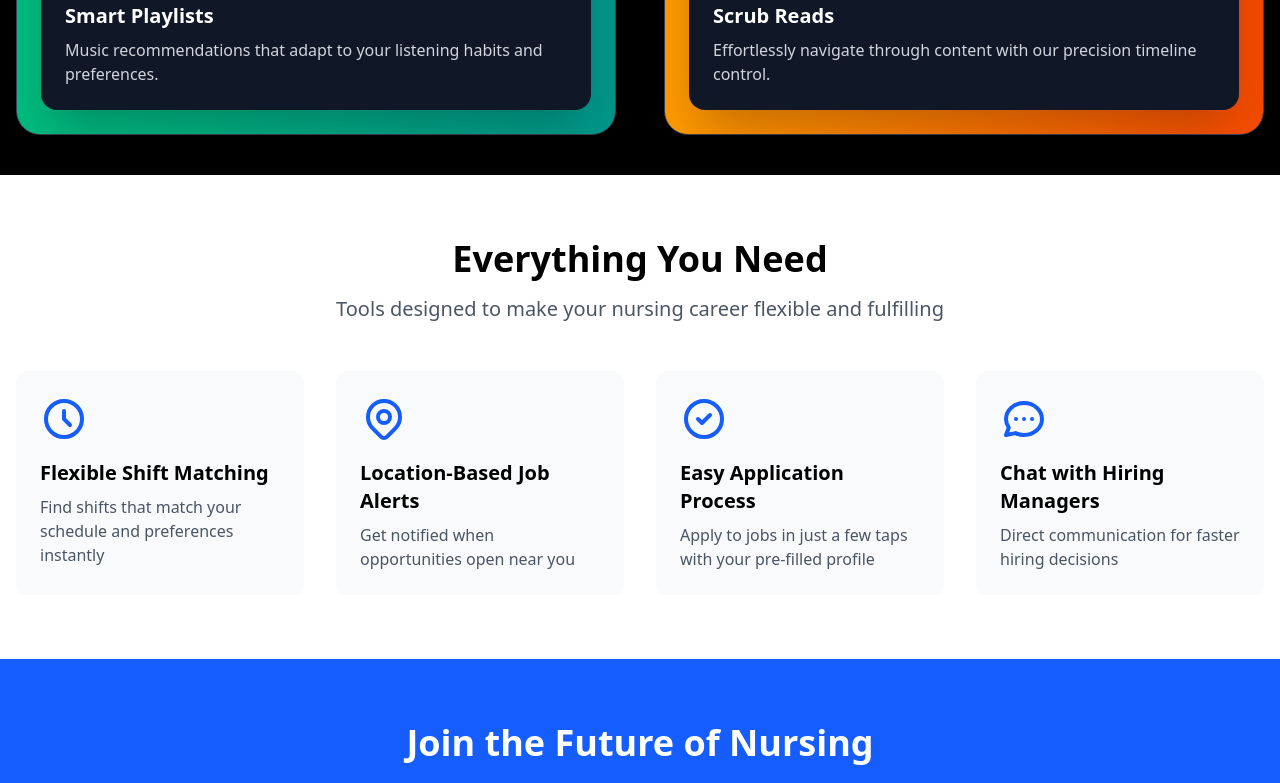
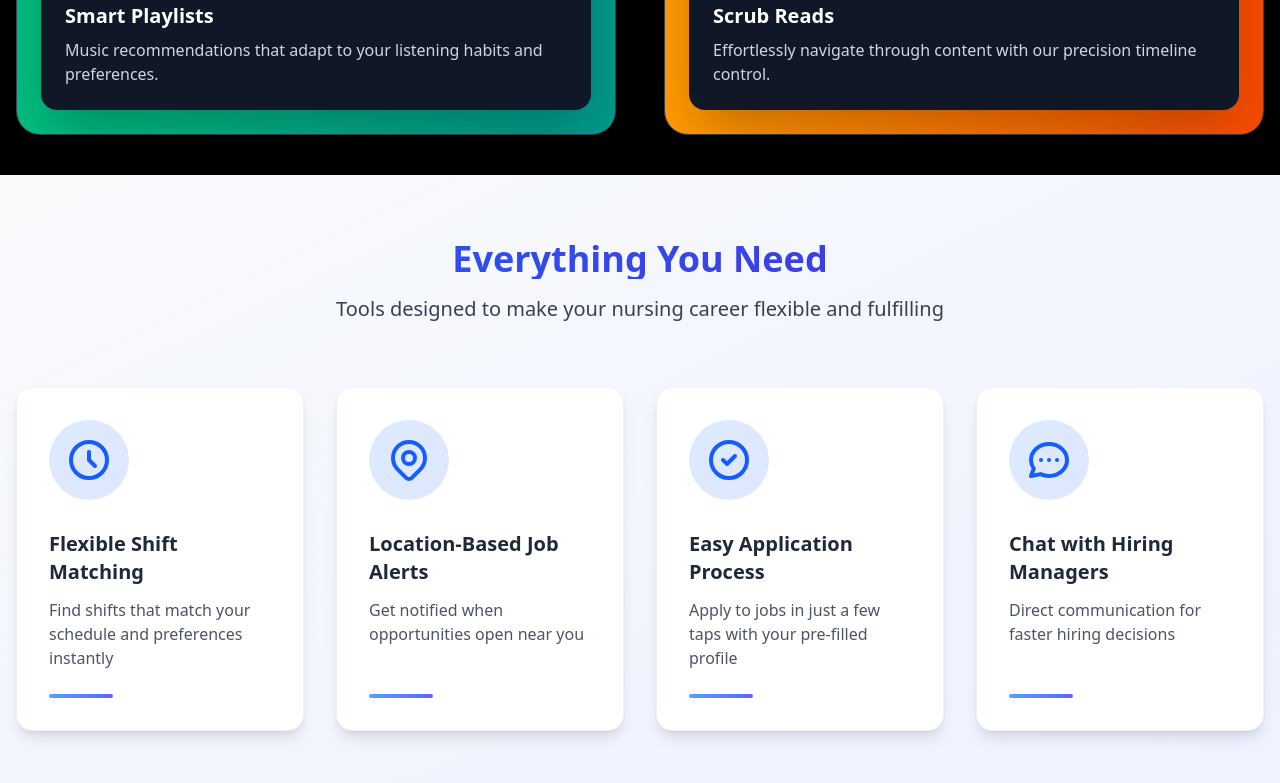
Before and after one commit to Thisalzzz/nursemoves-landing-page, a React (Vite) app: page / in a window 1280 px wide. Shown: the part 2000-2783 px from the top of the page. Built offline with nearby package versions, Linux system fonts and the light colour scheme.

Commit message:
enhanced email capture

```diff
--- a/package.json
+++ b/package.json
@@ -11,8 +11,10 @@
   },
   "dependencies": {
     "@tailwindcss/vite": "^4.1.11",
+    "framer-motion": "^12.23.12",
     "react": "^19.1.1",
     "react-dom": "^19.1.1",
+    "react-intersection-observer": "^9.16.0",
     "tailwindcss": "^4.1.11"
   },
   "devDependencies": {
--- a/src/components/EmailCapture.jsx
+++ b/src/components/EmailCapture.jsx
@@ -1,32 +1,134 @@
 // src/components/EmailCapture.jsx
-import React from 'react';
+import React, { useState } from 'react';
 
 const EmailCapture = () => {
+  const [email, setEmail] = useState('');
+  const [isSubmitting, setIsSubmitting] = useState(false);
+  const [isSubmitted, setIsSubmitted] = useState(false);
+
+  const handleSubmit = (e) => {
+    e.preventDefault();
+    if (!email) return;
+
+    setIsSubmitting(true);
+    // Simulate API call
+    setTimeout(() => {
+      setIsSubmitting(false);
+      setIsSubmitted(true);
+      setEmail('');
+      // Reset after 5 seconds
+      setTimeout(() => setIsSubmitted(false), 5000);
+    }, 1500);
+  };
+
   return (
-    <section className="py-16 bg-blue-600">
-      <div className="container mx-auto px-4">
-        <div className="max-w-2xl mx-auto text-center">
-          <h2 className="text-3xl md:text-4xl font-bold text-white mb-4">
-            Join the Future of Nursing
+    <section className="py-16 bg-gradient-to-br from-indigo-900 via-purple-900 to-blue-900 relative overflow-hidden">
+      {/* Decorative elements */}
+      <div className="absolute top-0 left-0 w-full h-full opacity-10">
+        <div className="absolute top-10 left-10 w-64 h-64 rounded-full bg-blue-500 mix-blend-soft-light"></div>
+        <div className="absolute bottom-10 right-10 w-80 h-80 rounded-full bg-purple-500 mix-blend-soft-light"></div>
+      </div>
+
+      <div className="container mx-auto px-4 relative z-10">
+        <div className="max-w-3xl mx-auto text-center">
+          <div className="bg-white/10 backdrop-blur-sm rounded-2xl p-8 md:p-12 border border-white/20 shadow-xl">
+            <div className="inline-flex items-center justify-center mb-6">
+              <div className="bg-blue-500/20 p-3 rounded-full">
+                <svg xmlns="http://www.w3.org/2000/svg" className="h-10 w-10 text-white" viewBox="0 0 24 24" fill="none" stroke="currentColor" strokeWidth="2" strokeLinecap="round" strokeLinejoin="round">
+                  <path d="M4 4h16c1.1 0 2 .9 2 2v12c0 1.1-.9 2-2 2H4c-1.1 0-2-.9-2-2V6c0-1.1.9-2 2-2z"></path>
+                  <polyline points="22,6 12,13 2,6"></polyline>
+                </svg>
+              </div>
+            </div>
+
+            <h2 className="text-3xl md:text-4xl font-bold text-white mb-4 tracking-tight">
+              Join the <span className="text-blue-300">Future</span> of Nursing
             </h2>
-          <p className="text-xl text-blue-100 mb-8">
-            Join our waitlist for early access & updates
+
+            <p className="text-xl text-blue-100 mb-8 max-w-2xl mx-auto leading-relaxed">
+              Be the first to experience our revolutionary platform. Join our exclusive waitlist for early access and updates.
             </p>
 
-          <form className="flex flex-col sm:flex-row gap-3 max-w-lg mx-auto">
+            {isSubmitted ? (
+              <div className="bg-green-500/20 border border-green-400/30 rounded-xl py-6 px-8 max-w-lg mx-auto transition-all duration-500 animate-pulse">
+                <div className="flex items-center justify-center gap-3">
+                  <svg xmlns="http://www.w3.org/2000/svg" className="h-7 w-7 text-green-300" viewBox="0 0 24 24" fill="none" stroke="currentColor" strokeWidth="2" strokeLinecap="round" strokeLinejoin="round">
+                    <path d="M22 11.08V12a10 10 0 1 1-5.93-9.14"></path>
+                    <polyline points="22 4 12 14.01 9 11.01"></polyline>
+                  </svg>
+                  <span className="text-green-100 text-lg font-medium">
+                    Thank you! We'll notify you when we launch.
+                  </span>
+                </div>
+              </div>
+            ) : (
+              <form onSubmit={handleSubmit} className="flex flex-col sm:flex-row gap-3 max-w-lg mx-auto">
+                <div className="relative flex-grow">
                   <input
                     type="email"
                     placeholder="Your email address"
-              className="flex-grow px-4 py-3 rounded-lg focus:outline-none focus:ring-2 focus:ring-blue-300"
+                    className="w-full px-5 py-4 rounded-xl bg-white/10 backdrop-blur-sm border border-white/20 text-white placeholder-blue-200 focus:outline-none focus:ring-2 focus:ring-blue-400 focus:border-transparent transition-all duration-300"
+                    value={email}
+                    onChange={(e) => setEmail(e.target.value)}
                     required
                   />
+                  <svg xmlns="http://www.w3.org/2000/svg" className="h-5 w-5 text-blue-300 absolute right-4 top-1/2 transform -translate-y-1/2" viewBox="0 0 24 24" fill="none" stroke="currentColor" strokeWidth="2" strokeLinecap="round" strokeLinejoin="round">
+                    <path d="M4 4h16c1.1 0 2 .9 2 2v12c0 1.1-.9 2-2 2H4c-1.1 0-2-.9-2-2V6c0-1.1.9-2 2-2z"></path>
+                    <polyline points="22,6 12,13 2,6"></polyline>
+                  </svg>
+                </div>
                 <button
                   type="submit"
-              className="bg-white text-blue-600 font-bold py-3 px-6 rounded-lg hover:bg-gray-100 transition duration-300"
+                  disabled={isSubmitting}
+                  className="bg-gradient-to-r from-blue-500 to-indigo-600 hover:from-blue-400 hover:to-indigo-500 text-white font-bold py-4 px-7 rounded-xl hover:shadow-lg transition-all duration-300 transform hover:-translate-y-0.5 focus:ring-2 focus:ring-blue-300 focus:ring-opacity-50 focus:outline-none relative overflow-hidden"
                 >
+                  {isSubmitting ? (
+                    <span className="flex items-center justify-center">
+                      <svg className="animate-spin -ml-1 mr-2 h-5 w-5 text-white" xmlns="http://www.w3.org/2000/svg" fill="none" viewBox="0 0 24 24">
+                        <circle className="opacity-25" cx="12" cy="12" r="10" stroke="currentColor" strokeWidth="4"></circle>
+                        <path className="opacity-75" fill="currentColor" d="M4 12a8 8 0 018-8V0C5.373 0 0 5.373 0 12h4zm2 5.291A7.962 7.962 0 014 12H0c0 3.042 1.135 5.824 3 7.938l3-2.647z"></path>
+                      </svg>
+                      Processing...
+                    </span>
+                  ) : (
+                    <span className="flex items-center justify-center">
                       Notify Me
+                      <svg xmlns="http://www.w3.org/2000/svg" className="h-5 w-5 ml-2" viewBox="0 0 24 24" fill="none" stroke="currentColor" strokeWidth="2" strokeLinecap="round" strokeLinejoin="round">
+                        <line x1="5" y1="12" x2="19" y2="12"></line>
+                        <polyline points="12 5 19 12 12 19"></polyline>
+                      </svg>
+                    </span>
+                  )}
                 </button>
               </form>
+            )}
+
+            <p className="text-blue-200 text-sm mt-5 opacity-80 max-w-lg mx-auto">
+              We respect your privacy. Unsubscribe at any time. No spam, ever.
+            </p>
+          </div>
+
+          <div className="mt-10 flex flex-wrap justify-center gap-6">
+            <div className="flex items-center gap-2">
+              <div className="flex -space-x-2">
+                {[1, 2, 3].map((item) => (
+                  <div key={item} className="w-8 h-8 rounded-full bg-blue-400 border-2 border-blue-800"></div>
+                ))}
+              </div>
+              <span className="text-blue-200 text-sm">
+                Join <span className="font-medium text-white">850+</span> nurses
+              </span>
+            </div>
+
+            <div className="flex items-center gap-2">
+              <svg xmlns="http://www.w3.org/2000/svg" className="h-5 w-5 text-yellow-400" viewBox="0 0 20 20" fill="currentColor">
+                <path d="M9.049 2.927c.3-.921 1.603-.921 1.902 0l1.07 3.292a1 1 0 00.95.69h3.462c.969 0 1.371 1.24.588 1.81l-2.8 2.034a1 1 0 00-.364 1.118l1.07 3.292c.3.921-.755 1.688-1.54 1.118l-2.8-2.034a1 1 0 00-1.175 0l-2.8 2.034c-.784.57-1.838-.197-1.539-1.118l1.07-3.292a1 1 0 00-.364-1.118L2.98 8.72c-.783-.57-.38-1.81.588-1.81h3.461a1 1 0 00.951-.69l1.07-3.292z" />
+              </svg>
+              <span className="text-blue-200 text-sm">
+                Trusted by healthcare professionals
+              </span>
+            </div>
+          </div>
         </div>
       </div>
     </section>
--- a/src/components/FeaturesSection.jsx
+++ b/src/components/FeaturesSection.jsx
@@ -1,5 +1,7 @@
 // src/components/FeaturesSection.jsx
-import React from 'react';
+import React, { useEffect } from 'react';
+import { motion } from 'framer-motion';
+import { useInView } from 'react-intersection-observer';
 
 const features = [
   {
@@ -42,32 +44,89 @@ const features = [
 ];
 
 const FeaturesSection = () => {
+  const [ref, inView] = useInView({
+    triggerOnce: true,
+    threshold: 0.1,
+  });
+
+  // Animation variants
+  const container = {
+    hidden: { opacity: 0 },
+    show: {
+      opacity: 1,
+      transition: {
+        staggerChildren: 0.2
+      }
+    }
+  };
+
+  const item = {
+    hidden: { y: 20, opacity: 0 },
+    show: {
+      y: 0,
+      opacity: 1,
+      transition: {
+        type: "spring",
+        damping: 15,
+        stiffness: 100
+      }
+    }
+  };
+
   return (
-    <section className="py-16 bg-white">
+    <section className="py-16 bg-gradient-to-br from-slate-50 to-indigo-50" ref={ref}>
       <div className="container mx-auto px-4">
-        <div className="text-center mb-12">
-          <h2 className="text-3xl md:text-4xl font-bold mb-4">
+        <motion.div
+          className="text-center mb-16"
+          initial={{ opacity: 0, y: 20 }}
+          animate={inView ? { opacity: 1, y: 0 } : { opacity: 0, y: 20 }}
+          transition={{ duration: 0.6, ease: "easeOut" }}
+        >
+          <h2 className="text-3xl md:text-4xl font-bold mb-4 bg-clip-text text-transparent bg-gradient-to-r from-blue-600 to-indigo-700">
             Everything You Need
           </h2>
-          <p className="text-xl text-gray-600 max-w-2xl mx-auto">
+          <p className="text-xl text-gray-700 max-w-2xl mx-auto">
             Tools designed to make your nursing career flexible and fulfilling
           </p>
-        </div>
+        </motion.div>
 
-        <div className="grid grid-cols-1 md:grid-cols-2 lg:grid-cols-4 gap-8">
+        <motion.div
+          className="grid grid-cols-1 md:grid-cols-2 lg:grid-cols-4 gap-8"
+          variants={container}
+          initial="hidden"
+          animate={inView ? "show" : "hidden"}
+        >
           {features.map((feature, index) => (
-            <div
+            <motion.div
               key={index}
-              className="bg-gray-50 p-6 rounded-xl hover:shadow-lg transition-shadow duration-300"
+              variants={item}
+              className="group"
+              whileHover={{
+                y: -10,
+                transition: { duration: 0.3 }
+              }}
             >
-              <div className="text-blue-600 mb-4">
-                {feature.icon}
+              <div className="h-full bg-white p-8 rounded-2xl shadow-lg border border-indigo-50 group-hover:shadow-xl transition-all duration-300 flex flex-col">
+                <div className="mb-6">
+                  <div className="inline-block p-4 rounded-full bg-gradient-to-br from-blue-100 to-indigo-100 group-hover:from-blue-200 group-hover:to-indigo-200 transition-all duration-300">
+                    <div className="text-blue-600 group-hover:text-indigo-700 transition-colors duration-300">
+                      {feature.icon}
+                    </div>
+                  </div>
+                </div>
+                <h3 className="text-xl font-bold mb-3 text-gray-800 group-hover:bg-clip-text group-hover:text-transparent group-hover:bg-gradient-to-r group-hover:from-blue-600 group-hover:to-indigo-700 transition-all duration-300">
+                  {feature.title}
+                </h3>
+                <p className="text-gray-600 flex-grow">{feature.description}</p>
+
+                {/* Animated underline effect */}
+                <div className="mt-6">
+                  <div className="w-16 h-1 bg-gradient-to-r from-blue-400 to-indigo-500 rounded-full transition-all duration-500 group-hover:w-24"></div>
+                </div>
               </div>
-              <h3 className="text-xl font-bold mb-2">{feature.title}</h3>
-              <p className="text-gray-600">{feature.description}</p>
-            </div>
+            </motion.div>
           ))}
-        </div>
+        </motion.div>
       </div>
     </section>
   );
```
Also changed, not shown: 1 other file (tests, documents, lock files or other folders). Lines whose indentation alone changed are shown as unchanged.
